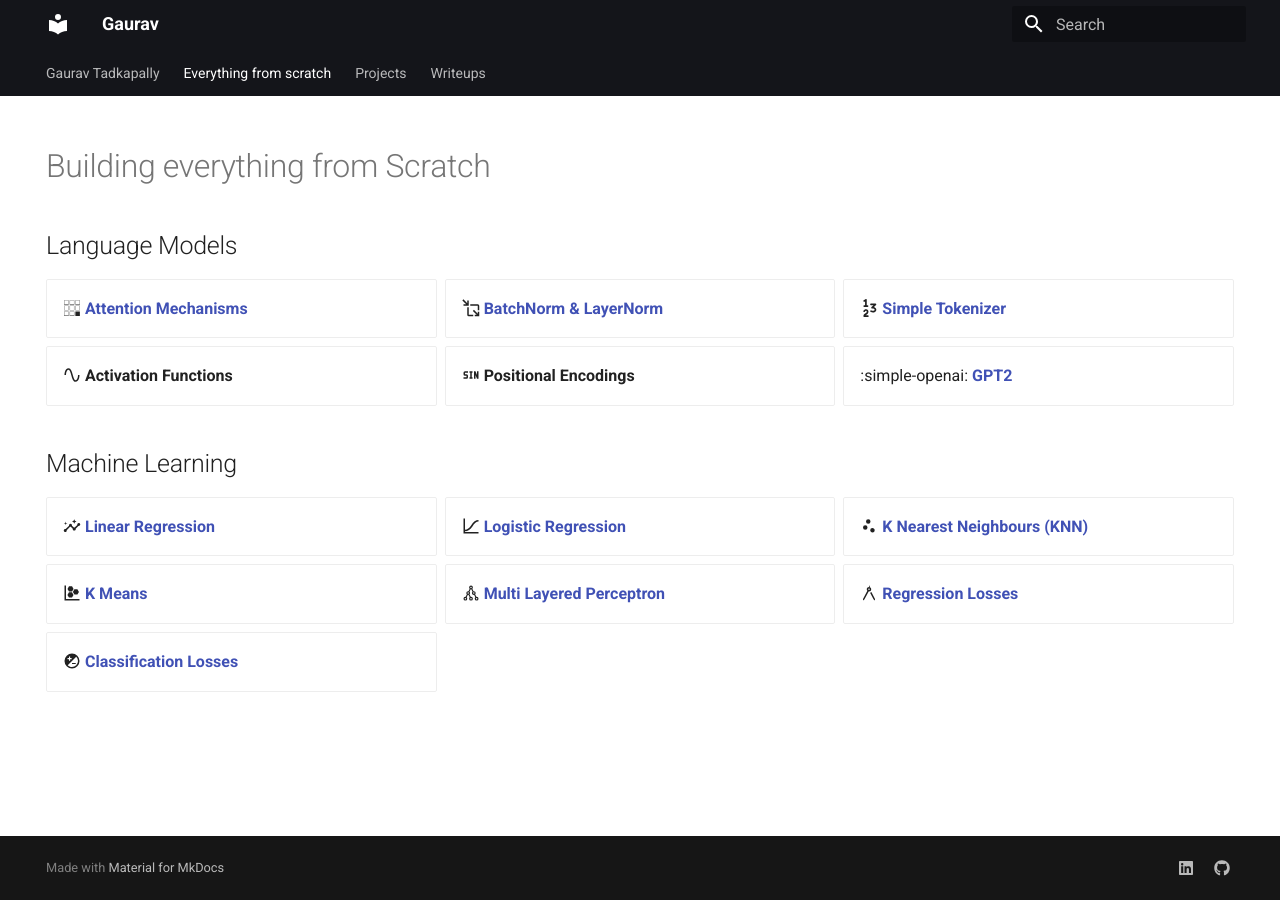
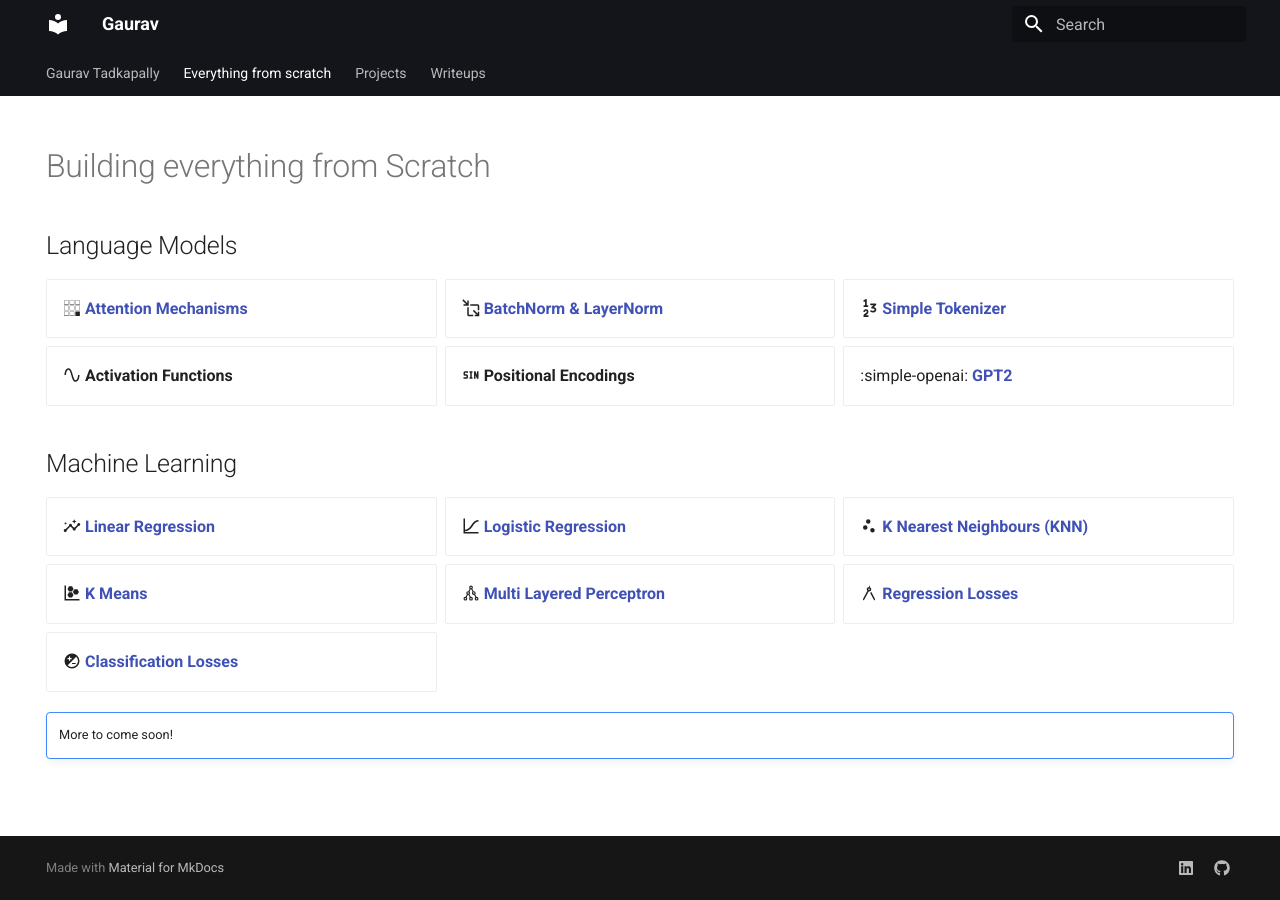
Before and after one commit to gauravreddy08/gauravreddy08.github.io, an MkDocs documentation site: the page built from docs/everything-from-scratch/index.md, in a window 1280 px wide. Built offline with MkDocs 1.6.1 and Material for MkDocs 9.7.7, drawn with Linux system fonts in a browser that asks for light colours.

Commit message:
scratch-moretocome

```diff
--- a/docs/everything-from-scratch/index.md
+++ b/docs/everything-from-scratch/index.md
@@ -33,3 +33,6 @@
 - :material-contrast-circle: [__Classification Losses__](https://github.com/gauravreddy08/everything-from-scratch/blob/main/classification-loss.ipynb){:target="_blank"}
 
 </div>
+
+!!! note ""
+    More to come soon!
```
